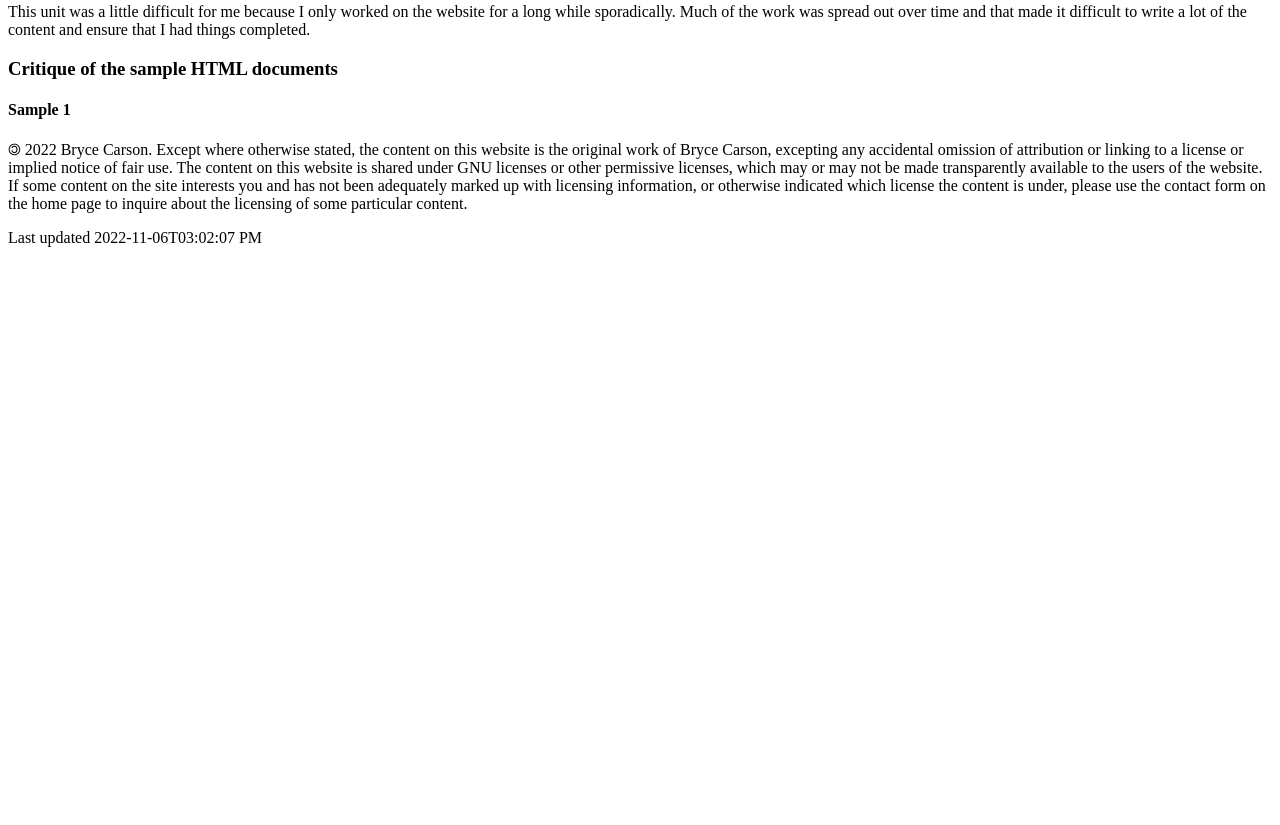
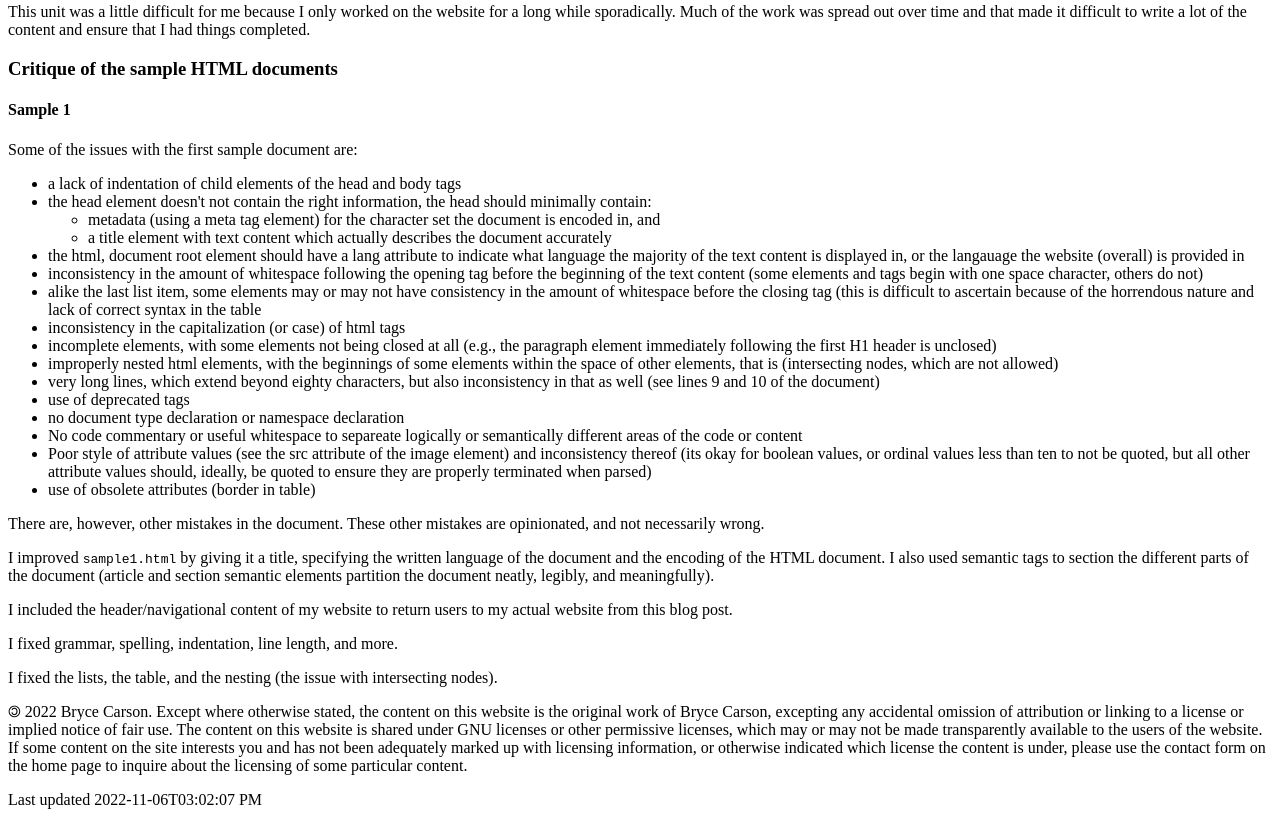
Before and after one commit to bryce-carson/266, a plain HTML site: page 2/blog/unit2reflections.html in a window 1280 px wide. Shown: the part 816-1641 px from the top of the page. Before the commit the page ends 1079 px from the top, so only its background shows below. Drawn offline with Linux system fonts and the light colour scheme.

Commit message:
Create a new blog post, my reflections on Unit 2
This blog post contains my reflections on the second unit of COMP 266, web
programming. The post is incomplete with this commit. The next commit should
complete the post.

```diff
--- a/2/blog/unit2reflections.html
+++ b/2/blog/unit2reflections.html
@@ -42,20 +42,21 @@
         <main>
             <article>
                 <h1>Unit 2 Blog/Reflections</h1>
+                <section>
                     <h2>Screencast about Unit 2</h2>
-                <p>The embedded video below has HTML that I did not write, and
-                    is only included due to the size restrictions on what I can
-                    upload to the Landing on Athabasca. A smaller form of the
-                    video will be uploaded to the Landing for parity, but the
-                    embedded video or the shared link should be sufficient.</p>
+                    <p>The embedded video below has HTML that I did not write,
+                    and is only included due to the size restrictions on what I
+                    can upload to the Landing on Athabasca. A smaller form of
+                    the video will be uploaded to the Landing for parity, but
+                    the embedded video or the shared link should be
+                    sufficient.</p>
                     <p>The length of the video, and other demands of my personal
                     life make captioning the video for accessibility purposes
                     difficult at the moment. I will attempt to ensure that all
                     future materials on the website will have the highest degree
                     of accessibility.</p>
                     <!-- The below HTML is not my own, hense why the style
-                     attributes are included for functionality purposes only.
-                     -->
+                    attributes are included for functionality purposes only. -->
                     <div style="max-width: 640px">
                         <div style="position: relative;
                                     padding-bottom: 56.25%;
@@ -84,15 +85,96 @@
                             this link should work
                         </a>.
                     </p>
+                </section>
 
+                <section>
                     <h2>Learning diary entry</h2>
-                <p>This unit was a little difficult for me because I only worked
-                on the website for a long while sporadically. Much of the work
-                was spread out over time and that made it difficult to write a
-                lot of the content and ensure that I had things completed.</p>
+                    <p>This unit was a little difficult for me because I only
+                    worked on the website for a long while sporadically. Much of
+                    the work was spread out over time and that made it difficult
+                    to write a lot of the content and ensure that I had things
+                    completed.</p>
                     <h3>Critique of the sample HTML documents</h3>
                     <h4>Sample 1</h4>
-                <p></p>
+                    <p>Some of the issues with the first sample document are:
+                        <ul>
+                            <li>a lack of indentation of child elements of the
+                                head and body tags</li>
+                            <li>
+                                the head element doesn't not contain the right
+                                information, the head should minimally contain:
+                                <ul>
+                                    <li>metadata (using a meta tag element) for
+                                        the character set the document is
+                                        encoded in, and</li>
+                                    <li>a title element with text content which
+                                        actually describes the document
+                                        accurately</li>
+                                </ul>
+                            </li>
+                            <li>the html, document root element should have a
+                                lang attribute to indicate what language the
+                                majority of the text content is displayed in, or
+                                the langauage the website (overall) is provided
+                                in</li>
+                            <li>inconsistency in the amount of whitespace
+                                following the opening tag before the beginning
+                                of the text content (some elements and tags
+                                begin with one space character, others do
+                                not)</li>
+                            <li>alike the last list item, some elements may or
+                                may not have consistency in the amount of
+                                whitespace before the closing tag (this is
+                                difficult to ascertain because of the horrendous
+                                nature and lack of correct syntax in the
+                                table</li>
+                            <li>inconsistency in the capitalization (or case) of
+                                html tags</li>
+                            <li>incomplete elements, with some elements not
+                                being closed at all (e.g., the paragraph element
+                                immediately following the first H1 header is
+                                unclosed)</li>
+                            <li>improperly nested html elements, with the
+                                beginnings of some elements within the space of
+                                other elements, that is (intersecting nodes,
+                                which are not allowed)</li>
+                            <li>very long lines, which extend beyond eighty
+                                characters, but also inconsistency in that as
+                                well (see lines 9 and 10 of the document)</li>
+                            <li>use of deprecated tags</li>
+                            <li>no document type declaration or namespace
+                                declaration</li>
+                            <li>No code commentary or useful whitespace to
+                                separeate logically or semantically different
+                                areas of the code or content</li>
+                            <li>Poor style of attribute values (see the src
+                                attribute of the image element) and
+                                inconsistency thereof (its okay for boolean
+                                values, or ordinal values less than ten to not
+                                be quoted, but all other attribute values
+                                should, ideally, be quoted to ensure they are
+                                properly terminated when parsed)</li>
+                            <li>use of obsolete attributes (border in
+                                table)</li>
+                        </ul>
+                        There are, however, other mistakes in the document.
+                        These other mistakes are opinionated, and not
+                        necessarily wrong.
+                    </p>
+                    <p>I improved <code>sample1.html</code> by giving it a
+                    title, specifying the written language of the document and
+                    the encoding of the HTML document. I also used semantic tags
+                    to section the different parts of the document (article and
+                    section semantic elements partition the document neatly,
+                    legibly, and meaningfully).</p>
+                    <p>I included the header/navigational content of my website
+                        to return users to my actual website from this blog
+                        post.</p>
+                    <p>I fixed grammar, spelling, indentation, line length, and
+                    more.</p>
+                    <p>I fixed the lists, the table, and the nesting (the issue
+                    with intersecting nodes).
+                </section>
             </article>
         </main>
         <footer>
```
Lines whose indentation alone changed are shown as unchanged.
